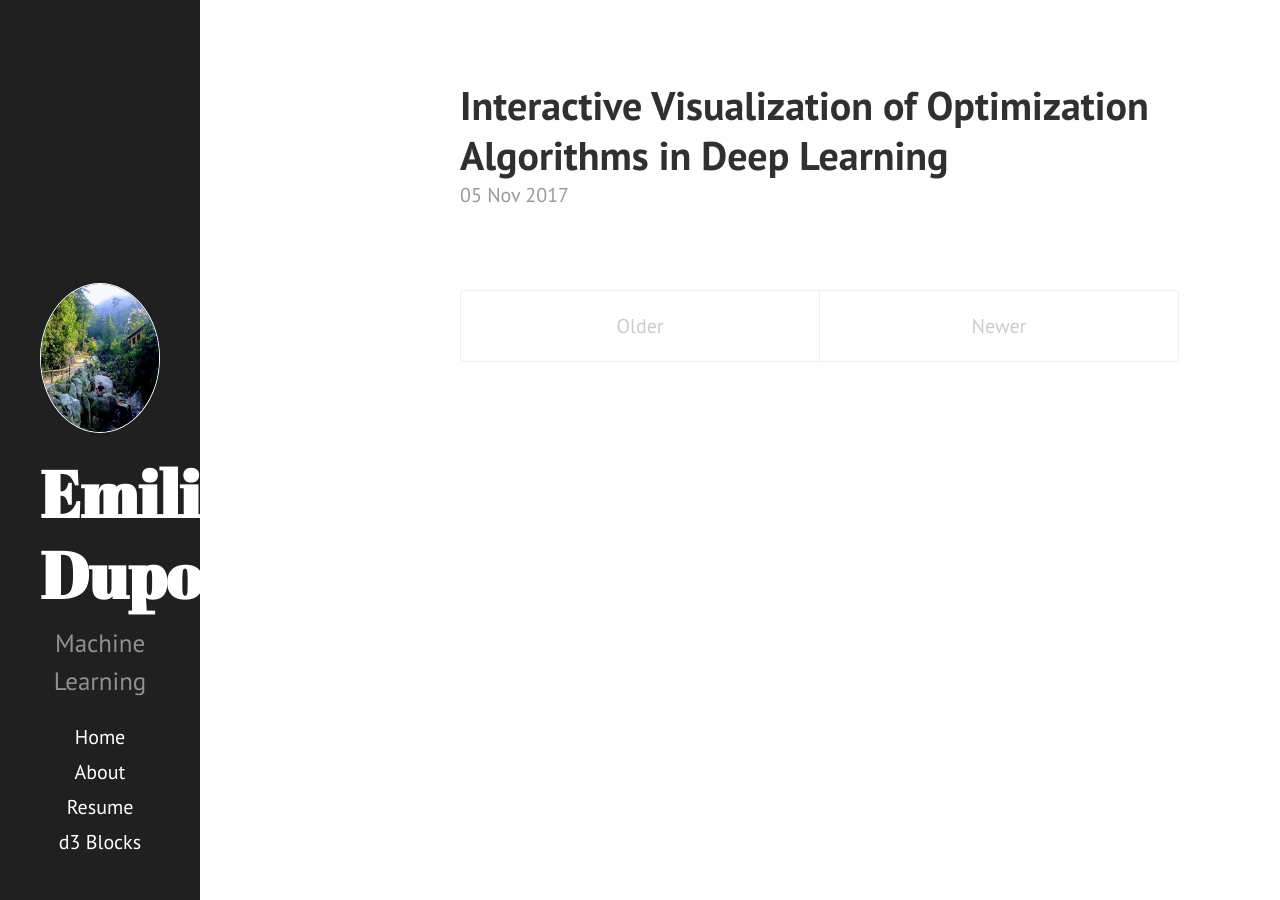
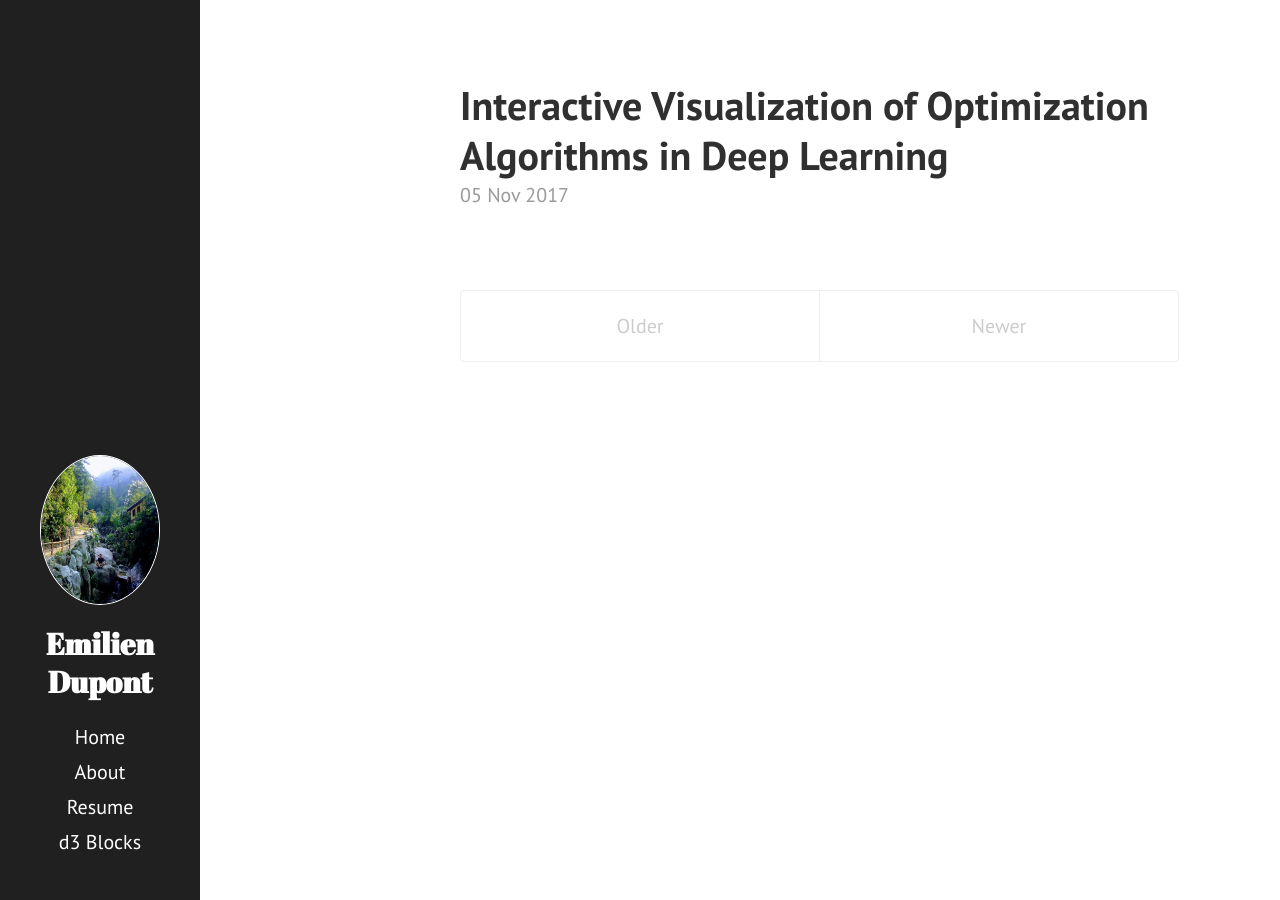
Before and after one commit to EmilienDupont/emiliendupont.github.io, a Jekyll site: the page built from index.html, in a window 1280 px wide. Built offline with Jekyll 4.4.1, drawn with Linux system fonts in a browser that asks for light colours; the list of posts is cut into pages by our own code.

Commit message:
reduce size of name

```diff
--- a/_config.yml
+++ b/_config.yml
@@ -7,8 +7,8 @@ permalink:        pretty
 
 # Setup
 title:            Emilien Dupont
-tagline:          Deep Learning is deep learning
-description:      Machine Learning
+tagline:
+description:
 url:              https://emiliendupont.github.io
 baseurl:
 paginate:         5
--- a/public/css/hyde.css
+++ b/public/css/hyde.css
@@ -80,7 +80,7 @@ html {
   color: #fff;
   margin-top: 0;
   font-family: "Abril Fatface", serif;
-  font-size: 3.25rem;
+  font-size: 1.5rem; // 3.25
 }
 
 /* Sidebar nav */
```
